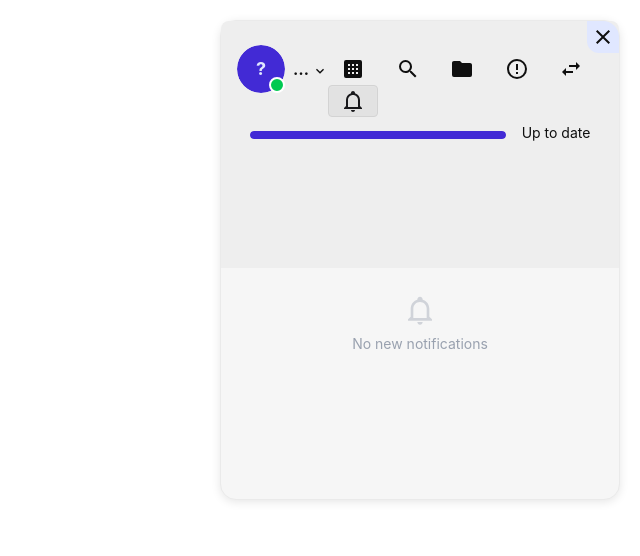
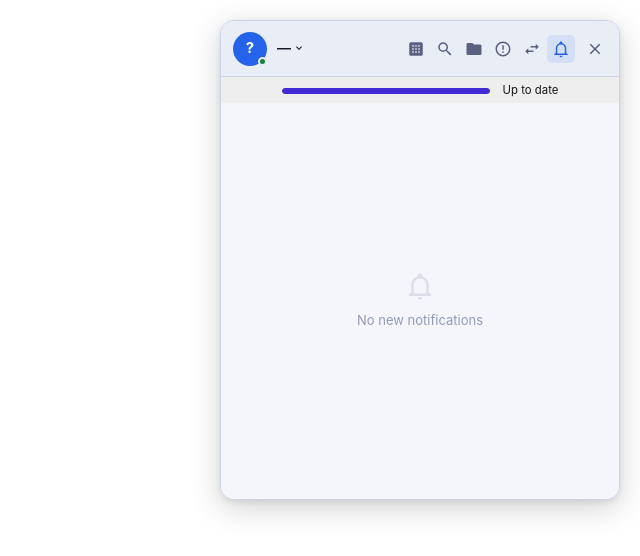
Before and after one commit to rgon/ncrsDesktop, a SvelteKit app in the folder ncrs-gui/: page / in a window 1280 px wide. Shown: the top 556 px of the page, without its empty margins (640-1280 px from the left). Built offline with nearby package versions, Linux system fonts and the light colour scheme.

Commit message:
refactor(ui): redesign window chrome and header into single flex row

```diff
--- a/ncrs-gui/src/routes/+page.svelte
+++ b/ncrs-gui/src/routes/+page.svelte
@@ -113,6 +113,10 @@
         return n.actions.find(a => a.primary) ?? n.actions[0] ?? null;
     }
 
+    function stripProtocol(url: string): string {
+        return url.replace(/^https?:\/\//, "");
+    }
+
     // ── Commands ──────────────────────────────────────────────────────────────
 
     async function close() {
@@ -210,9 +214,6 @@
         }, 30_000);
 
         const clickOutListener = (event: MouseEvent) => {
-            // composedPath is frozen when dispatch starts, so a click on a
-            // node that a Svelte re-render detaches mid-dispatch (e.g. view
-            // switch) still reports .window as its ancestor.
             const container = document.querySelector(".window");
             if (container && !event.composedPath().includes(container)) close();
         };
@@ -239,139 +240,144 @@
     });
 </script>
 
-<!-- Root is the entire computer window; .window is the styled popup -->
 <main class="window select-none">
-    <div class="grid grid-rows-[6rem_auto] h-full w-full">
+    <div class="nc-shell">
 
-        <!-- Header -->
-        <div class="grid grid-rows-2 grid-cols-[auto_auto] items-center justify-between p-4 bg-base-300 rounded-t-lg">
+        <!-- ── Header ──────────────────────────────────────────────────── -->
+        <header class="nc-header">
 
-            <div class="flex items-center row-span-2">
             <!-- Avatar + status dropdown -->
-                <div class="dropdown dropdown-hover dropdown-center cursor-pointer" title="Set status">
-                    <div tabindex="0" role="button" class="avatar">
-                        <div class="w-12 rounded-full">
+            <div class="dropdown dropdown-hover dropdown-center" title="Set status">
+                <div tabindex="0" role="button" class="nc-avatar-wrap">
                     {#if userInfo?.avatar_url && !avatarError}
                         <img
                             src={userInfo.avatar_url}
                             alt="Avatar"
+                            class="nc-avatar"
                             onerror={() => { avatarError = true; }}
                         />
                     {:else}
-                                <!-- Initials fallback -->
-                                <div class="w-12 h-12 rounded-full bg-primary flex items-center justify-center text-primary-content font-bold text-lg">
+                        <div class="nc-avatar nc-avatar-initials">
                             {(userInfo?.username ?? "?")[0].toUpperCase()}
                         </div>
                     {/if}
-                        </div>
-                        <div class="absolute bottom-0 right-0 w-4 h-4 bg-green-500 border-2 border-white rounded-full"></div>
+                    <span class="nc-status-orb"></span>
                 </div>
                 <SetStatusView class="dropdown-content z-[1] menu shadow bg-base-100 rounded-box" />
             </div>
 
-                <!-- Username + account switcher dropdown -->
+            <!-- Username + server info -->
+            <div class="nc-user-block">
                 <div class="dropdown dropdown-start">
                     <!-- svelte-ignore a11y_no_noninteractive_element_to_interactive_role -->
-                    <h1 tabindex="0" role="button" class="ml-2 font-bold cursor-pointer">
-                        {userInfo?.username ?? "…"} <Icon class="w-4 h-4 inline-block" path={mdiChevronDown} />
+                    <h1 tabindex="0" role="button" class="nc-username">
+                        {userInfo?.username ?? "—"}
+                        <Icon class="nc-chevron-icon" path={mdiChevronDown} />
                     </h1>
                     <!-- svelte-ignore a11y_no_noninteractive_tabindex -->
                     <ul tabindex="0" class="dropdown-content menu bg-base-100 rounded-box z-1 w-52 p-2 shadow-sm">
                         <li><button onclick={() => false}>
-                            <Icon class="w-4 h-4 inline-block mr-2 align-baseline" path={mdiAccountCog} /> {userInfo?.username ?? "—"}
+                            <Icon class="w-4 h-4 mr-2" path={mdiAccountCog} /> {userInfo?.username ?? "—"}
                         </button></li>
                         <li class="text-xs text-gray-400 px-2 py-1 truncate">{userInfo?.server_url ?? ""}</li>
                         <li><button onclick={() => false}>
-                            <Icon class="w-4 h-4 inline-block mr-2 align-baseline" path={mdiPlus} /> Add account
+                            <Icon class="w-4 h-4 mr-2" path={mdiPlus} /> Add account
                         </button></li>
                     </ul>
                 </div>
+                {#if userInfo?.server_url}
+                    <p class="nc-server-label">{stripProtocol(userInfo.server_url)}</p>
+                {/if}
             </div>
 
-            <!-- Close button -->
-            <button
-                class="place-self-end self-start -mt-4 -mr-4 w-8 h-8 px-1 rounded-tr-[16px] rounded-bl-xl cursor-pointer bg-primary-content"
-                onclick={close}
-                aria-label="Close"
-            >
-                <Icon class="w-6 h-6" path={mdiClose} />
-            </button>
+            <!-- Spacer -->
+            <div style="flex: 1;"></div>
 
             <!-- Toolbar -->
-            <div>
+            <div class="nc-toolbar">
                 <button
-                    class="btn btn-ghost btn-sm rounded-btn"
-                    class:btn-active={activeView === "plugins" || activeView.startsWith("plugin:")}
+                    class="nc-icon-btn"
+                    class:nc-active={activeView === "plugins" || activeView.startsWith("plugin:")}
                     aria-label="Apps"
                     onclick={() => { activeView = activeView === "plugins" || activeView.startsWith("plugin:") ? "notifications" : "plugins"; }}
                 >
-                    <Icon class="w-6 h-6" path={mdiAppsBox} />
+                    <Icon class="nc-icon" path={mdiAppsBox} />
                 </button>
                 <button
-                    class="btn btn-ghost btn-sm rounded-btn"
-                    class:btn-active={activeView === "search"}
+                    class="nc-icon-btn"
+                    class:nc-active={activeView === "search"}
                     aria-label="Search"
                     onclick={() => { activeView = activeView === "search" ? "notifications" : "search"; }}
                 >
-                    <Icon class="w-6 h-6" path={mdiMagnify} />
+                    <Icon class="nc-icon" path={mdiMagnify} />
                 </button>
-                <button class="btn btn-ghost btn-sm rounded-btn" aria-label="Open Containing Folder" onclick={openFolder}>
-                    <Icon class="w-6 h-6" path={mdiFolder} />
+                <button class="nc-icon-btn" aria-label="Open sync folder" onclick={openFolder}>
+                    <Icon class="nc-icon" path={mdiFolder} />
                 </button>
                 <button
-                    class="btn btn-ghost btn-sm rounded-btn relative"
-                    class:btn-active={activeView === "errors"}
-                    aria-label="Sync Errors"
+                    class="nc-icon-btn"
+                    class:nc-active={activeView === "errors"}
+                    aria-label="Sync errors"
                     onclick={() => { activeView = activeView === "errors" ? "notifications" : "errors"; }}
                 >
-                    <Icon class="w-6 h-6" path={mdiAlertCircleOutline} />
+                    <Icon class="nc-icon" path={mdiAlertCircleOutline} />
                     {#if errors.length > 0}
-                        <span class="badge badge-error badge-xs absolute top-0.5 right-0.5">{errors.length}</span>
+                        <span class="nc-badge nc-badge-error">{errors.length}</span>
                     {/if}
                 </button>
                 <button
-                    class="btn btn-ghost btn-sm rounded-btn relative"
-                    class:btn-active={activeView === "conflicts"}
+                    class="nc-icon-btn"
+                    class:nc-active={activeView === "conflicts"}
                     aria-label="Conflicts"
                     onclick={() => { activeView = activeView === "conflicts" ? "notifications" : "conflicts"; }}
                 >
-                    <Icon class="w-6 h-6" path={mdiSwapHorizontal} />
+                    <Icon class="nc-icon" path={mdiSwapHorizontal} />
                     {#if conflicts.length > 0}
-                        <span class="badge badge-warning badge-xs absolute top-0.5 right-0.5">{conflicts.length}</span>
+                        <span class="nc-badge nc-badge-warn">{conflicts.length}</span>
                     {/if}
                 </button>
                 <button
-                    class="btn btn-ghost btn-sm rounded-btn relative"
-                    class:btn-active={activeView === "notifications"}
+                    class="nc-icon-btn"
+                    class:nc-active={activeView === "notifications"}
                     aria-label="Notifications"
                     onclick={() => { activeView = "notifications"; }}
                 >
-                    <Icon class="w-6 h-6" path={notifications.length > 0 ? mdiBell : mdiBellOutline} />
+                    <Icon class="nc-icon" path={notifications.length > 0 ? mdiBell : mdiBellOutline} />
                     {#if notifications.length > 0}
-                        <span class="badge badge-error badge-xs absolute top-0.5 right-0.5">{notifications.length}</span>
+                        <span class="nc-badge nc-badge-info">{notifications.length}</span>
                     {/if}
                 </button>
             </div>
-        </div>
 
-        <!-- Sync status bar -->
+            <!-- Close -->
+            <button class="nc-icon-btn nc-close" onclick={close} aria-label="Close" style="margin-left: 6px;">
+                <Icon class="nc-icon" path={mdiClose} />
+            </button>
+        </header>
+
+        <!-- ── Sync status strip ────────────────────────────────────────── -->
         <SyncProgressView {syncState} {transfers} {storage} onremount={handleRemount} />
 
-        <!-- Login overlay: shown when credentials are not configured -->
+        <!-- ── Content ─────────────────────────────────────────────────── -->
+        <div class="nc-content">
             {#if activeView === "login"}
                 <LoginView initialServerUrl={configServerUrl} />
-        <!-- Content area: search, errors, or notifications -->
+
             {:else if activeView === "search"}
                 <SearchView
                     class="flex flex-col flex-grow overflow-hidden"
                     onclose={() => { activeView = "notifications"; }}
                 />
+
             {:else if activeView === "errors"}
                 <ErrorsView {errors} onclear={clearErrors} />
+
             {:else if activeView === "conflicts"}
                 <ConflictsView {conflicts} {pendingMutations} onresolve={resolveConflict} />
+
             {:else if activeView === "plugins"}
                 <PluginsView onselect={(id) => { activeView = `plugin:${id}`; }} />
+
             {:else if activeView.startsWith("plugin:")}
                 {@const pluginId = activeView.slice(7)}
                 {@const entry = getPluginComponent(pluginId)}
@@ -379,95 +385,199 @@
                     {@const PluginComponent = entry.component}
                     <PluginComponent />
                 {:else}
-                <div class="flex items-center justify-center h-24 text-gray-400 text-sm">
-                    Plugin view not available
+                    <div class="nc-empty-state">
+                        <span style="font-size:13px;color:var(--nc-text-3)">Plugin view not available</span>
                     </div>
                 {/if}
+
             {:else}
-            <div class="overflow-y-auto p-2 flex-grow">
+                <!-- Notifications list -->
+                <div class="nc-notif-list">
                     {#if notifications.length === 0}
-                    <div class="flex flex-col items-center justify-center h-24 text-gray-400 gap-2">
-                        <Icon class="w-8 h-8 opacity-40" path={mdiBellOutline} />
-                        <span class="text-sm">No new notifications</span>
+                        <div class="nc-empty-state">
+                            <Icon style="width:30px;height:30px;opacity:0.25;color:var(--nc-text-3)" path={mdiBellOutline} />
+                            <span style="font-size:13px;color:var(--nc-text-3)">No new notifications</span>
                         </div>
                     {:else}
                         {#each notifications as n (n.notification_id)}
                         {@const action = primaryAction(n)}
-                    <div class="alert shadow-none rounded-none border-0 border-b border-gray-100 py-3 relative">
-                        <div class="flex items-start gap-2 flex-1 min-w-0">
+                        <div class="nc-notif">
                             {#if n.icon}
                                 <img
                                     src={n.icon}
                                     alt={n.app}
-                                    class="w-8 h-8 flex-shrink-0 object-contain"
+                                    style="width:32px;height:32px;flex-shrink:0;object-fit:contain;border-radius:6px;"
                                     onerror={(e) => { (e.currentTarget as HTMLImageElement).style.display = 'none'; }}
                                 />
                             {/if}
-                            <div class="min-w-0">
-                                <p class="font-semibold text-sm leading-snug">{n.subject}</p>
+                            <div style="flex:1;min-width:0;">
+                                <p style="font-weight:600;font-size:13px;line-height:1.3;color:var(--nc-text)">{n.subject}</p>
                                 {#if n.message}
-                                    <p class="text-xs text-gray-500 truncate">{n.message}</p>
+                                    <p style="font-size:12px;color:var(--nc-text-2);white-space:nowrap;overflow:hidden;text-overflow:ellipsis;margin-top:1px">{n.message}</p>
+                                {/if}
+                                <div style="display:flex;align-items:center;gap:8px;margin-top:5px">
+                                    <time style="font-size:11px;color:var(--nc-text-3)">{relativeTime(n.datetime)}</time>
+                                    {#if action}
+                                        <button class="nc-action-btn" onclick={() => openLink(action!.link)}>
+                                            {action.label}
+                                        </button>
+                                    {:else if n.link}
+                                        <button class="nc-action-btn" onclick={() => openLink(n.link)}>Open</button>
                                     {/if}
                                 </div>
                             </div>
-
-                        <div class="flex flex-col items-end gap-1 flex-shrink-0 ml-2">
-                            <div class="flex items-center gap-1">
-                                <time class="text-xs text-gray-400">{relativeTime(n.datetime)}</time>
-                                <button
-                                    class="btn btn-ghost btn-xs p-0 w-5 h-5 min-h-0"
-                                    onclick={() => dismiss(n.notification_id)}
-                                    aria-label="Dismiss"
-                                >
-                                    <Icon class="w-3 h-3" path={mdiClose} />
+                            <button class="nc-dismiss-btn" onclick={() => dismiss(n.notification_id)} aria-label="Dismiss">
+                                <Icon style="width:12px;height:12px" path={mdiClose} />
                             </button>
-                            </div>
-                            {#if action}
-                                <button
-                                    class="btn btn-primary btn-xs"
-                                    onclick={() => openLink(action!.link)}
-                                >
-                                    {action.label}
-                                </button>
-                            {:else if n.link}
-                                <button class="btn btn-primary btn-xs" onclick={() => openLink(n.link)}>
-                                    Open
-                                </button>
-                            {/if}
-                        </div>
                         </div>
                         {/each}
                     {/if}
                 </div>
             {/if}
         </div>
+
+    </div>
 </main>
 
 <style>
-:root {
-    font-family: Inter, Avenir, Helvetica, Arial, sans-serif;
-    font-size: 16px;
-    line-height: 24px;
-    font-weight: 400;
-    color: #0f0f0f;
-    background-color: transparent;
-    font-synthesis: none;
-    text-rendering: optimizeLegibility;
-    -webkit-font-smoothing: antialiased;
-    -moz-osx-font-smoothing: grayscale;
-    -webkit-text-size-adjust: 100%;
-}
-
 .window {
-    margin: 0;
-    background-color: #f6f6f6;
     position: absolute;
     right: 20px;
     top: 20px;
     width: min(400px, 40vw);
     height: min(700px, 60vh);
-    border-radius: 16px;
-    box-shadow: 0 2px 10px rgba(0, 0, 0, 0.1);
-    border: 1px solid #eaeaea;
+    border-radius: 14px;
+    overflow: hidden;
+    background: var(--nc-bg);
+    box-shadow: 0 8px 32px rgba(0,0,0,0.18), 0 2px 6px rgba(0,0,0,0.08);
+    border: 1px solid var(--nc-border);
+}
+
+.nc-shell {
+    display: flex;
+    flex-direction: column;
+    height: 100%;
+    overflow: hidden;
+}
+
+/* ── Header ─────────────────────────────────────── */
+
+.nc-header {
+    display: flex;
+    align-items: center;
+    padding: 0 10px 0 12px;
+    height: 56px;
+    flex-shrink: 0;
+    background: var(--nc-surface);
+    border-bottom: 1px solid var(--nc-border);
+    gap: 0;
+}
+
+.nc-avatar-wrap {
+    position: relative;
+    flex-shrink: 0;
+    cursor: pointer;
+    margin-right: 10px;
+}
+
+.nc-avatar {
+    width: 34px;
+    height: 34px;
+    border-radius: 50%;
+    object-fit: cover;
+    display: block;
+}
+
+.nc-avatar-initials {
+    width: 34px;
+    height: 34px;
+    border-radius: 50%;
+    background: var(--nc-accent);
+    color: #fff;
+    font-size: 15px;
+    font-weight: 700;
+    display: flex;
+    align-items: center;
+    justify-content: center;
+}
+
+.nc-status-orb {
+    position: absolute;
+    bottom: 0;
+    right: 0;
+    width: 9px;
+    height: 9px;
+    border-radius: 50%;
+    background: var(--nc-success);
+    border: 2px solid var(--nc-surface);
+}
+
+.nc-user-block {
+    flex: 1;
+    min-width: 0;
+}
+
+.nc-username {
+    font-size: 14px;
+    font-weight: 600;
+    color: var(--nc-text);
+    cursor: pointer;
+    display: flex;
+    align-items: center;
+    gap: 2px;
+    background: none;
+    border: none;
+    padding: 0;
+    line-height: 1.2;
+    white-space: nowrap;
+    transition: color 0.1s;
+}
+.nc-username:hover { color: var(--nc-accent); }
+
+:global(.nc-chevron-icon) { width: 12px; height: 12px; flex-shrink: 0; }
+
+.nc-server-label {
+    font-size: 10px;
+    color: var(--nc-text-3);
+    overflow: hidden;
+    text-overflow: ellipsis;
+    white-space: nowrap;
+    max-width: 130px;
+    margin-top: 1px;
+}
+
+.nc-toolbar {
+    display: flex;
+    align-items: center;
+    gap: 1px;
+    flex-shrink: 0;
+}
+
+:global(.nc-icon) { width: 18px; height: 18px; }
+
+/* ── Content area ────────────────────────────────── */
+
+.nc-content {
+    flex: 1;
+    min-height: 0;
+    overflow: hidden;
+    display: flex;
+    flex-direction: column;
+    background: var(--nc-bg);
+}
+
+.nc-notif-list {
+    overflow-y: auto;
+    flex: 1;
+}
+
+.nc-empty-state {
+    display: flex;
+    flex-direction: column;
+    align-items: center;
+    justify-content: center;
+    height: 100%;
+    gap: 10px;
+    padding: 40px;
 }
 </style>
```
Lines whose indentation alone changed are shown as unchanged.
